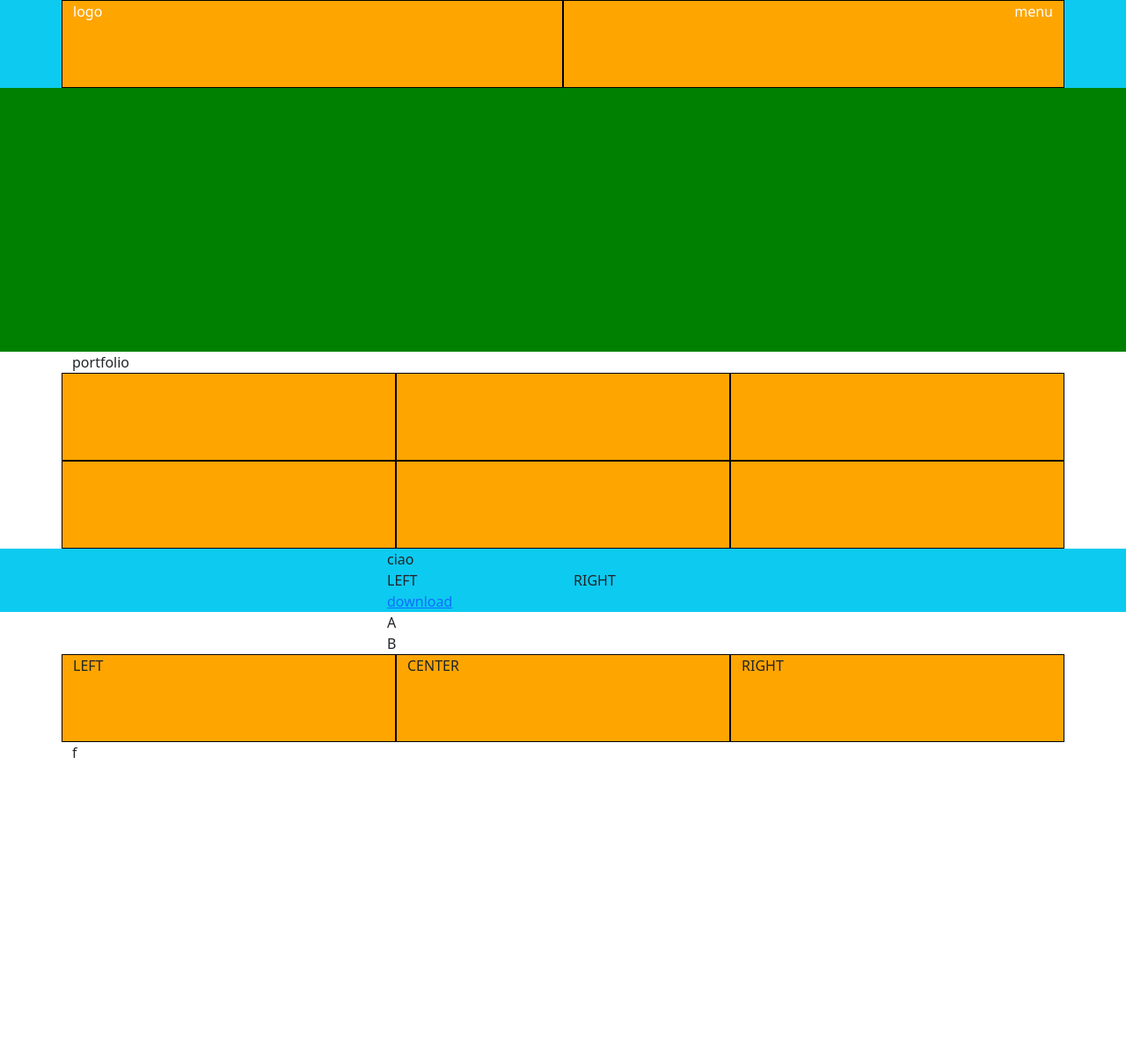
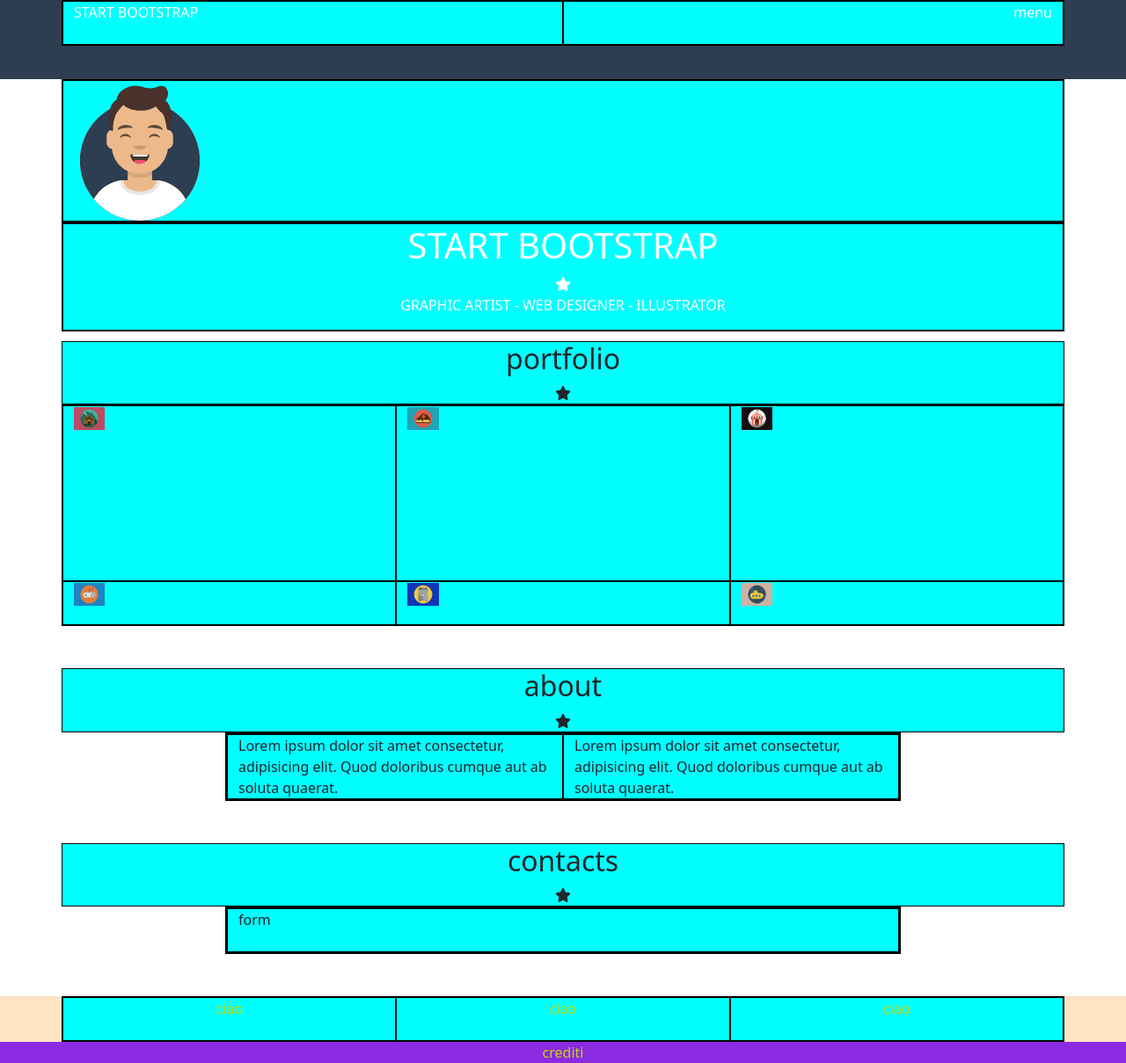
Before and after one commit to mirkettinho/-html-css-bootstrap-freelancer, a plain HTML site: page index.html in a window 1280 px wide. Shown: the whole page at 88% size. Before the commit the page ends 868 px from the top, so only its background shows below. Drawn offline with nearby package versions, Linux system fonts and the light colour scheme.

Commit message:
[add] main image

```diff
--- a/css/style.css
+++ b/css/style.css
@@ -1,16 +1,56 @@
-.debug{
-  background-color: orange;
+/* debug */
+[class^= "container"],[class^= "col"], .ps-container{
+  background-color: aqua;
   border: 1px solid black;
-  min-height: 100px;
+  min-height: 50px;
+}
+
+.ps-container{
+  width: 60%;
+  margin: 0 auto;
+}
+
+header{
+  background-color: #2c3e50;
+  height: 90px;
+  color: white;
 }
 
 .ps-jumbotron{
-  height: 300px;
-  background-color: green;
+  color: red;
+  height: 250px;
+  color: rgb(255, 255, 255);
 }
 
-.ps-container{
-  width: 400px;
-  margin: 0 auto;
+footer{
+  color: rgb(195, 216, 8);
+}
 
+.footer-top{
+  background-color: bisque;
 }
+
+.footer-bottom{
+  background-color: blueviolet;
+}
+
+
+.image img{
+  width: 100%;
+}
+
+.image{
+  width: 150px;
+}
+
+img{
+  width: 10%;
+}
+
+.ps-col{
+ height: 200px;
+}
+
+.ps-col img{
+  object-fit: cover;
+}
--- a/index.html
+++ b/index.html
@@ -5,127 +5,146 @@
   <meta http-equiv="X-UA-Compatible" content="IE=edge">
   <meta name="viewport" content="width=device-width, initial-scale=1.0">
   <link href="https://cdn.jsdelivr.net/npm/bootstrap@5.0.2/dist/css/bootstrap.min.css" rel="stylesheet" integrity="sha384-EVSTQN3/azprG1Anm3QDgpJLIm9Nao0Yz1ztcQTwFspd3yD65VohhpuuCOmLASjC" crossorigin="anonymous">
+  <link rel="stylesheet" href="https://cdnjs.cloudflare.com/ajax/libs/font-awesome/6.3.0/css/all.min.css" integrity="sha512-SzlrxWUlpfuzQ+pcUCosxcglQRNAq/DZjVsC0lE40xsADsfeQoEypE+enwcOiGjk/bSuGGKHEyjSoQ1zVisanQ==" crossorigin="anonymous" referrerpolicy="no-referrer" />
   <link rel="stylesheet" href="css/style.css">
-  <title>Document</title>
+  <title>Freelancer</title>
 </head>
 <body>
 
   <!-- HEADER -->
-  <header class="bg-info text-white">
+  <header>
     <div class="container">
       <div class="row">
-        <div class="col-11 col-md-6 debug">
-          logo
+        <div class="col">
+          START BOOTSTRAP
         </div>
-        <div class="col-1 d-md-none debug">
-          H
+        <div class="col d-none d-lg-block text-end">
+          menu
         </div>
-        <div class="d-none d-md-block col-6 debug text-end">
-          menu
+        <div class="col d-lg-none text-end">
+          h
         </div>
       </div>
     </div>
   </header>
 
   <!-- JUMBOTRON -->
-  <div class="ps-jumbotron">
-    <div class="container h-100">
+  <div class="ps-jumbotron text-center">
+    <div class="container">
+      <div class="row">
+        <div class="col">
+          <div class="image">
+            <img src="img/avatar.svg" alt="avatar">
+          </div>
+        </div>
+      </div>
+    </div>
 
+    <div class="container">
+      <div class="row">
+        <div class="col">
+          <h1>START BOOTSTRAP</h1>
+          <div class="star"><i class="fa-solid fa-star"></i></div>
+          <p>GRAPHIC ARTIST - WEB DESIGNER - ILLUSTRATOR</p>
+        </div>
+      </div>
     </div>
   </div>
 
   <main>
 
     <!-- PORTFOLIO -->
-    <div class="container">
-      <div class="ps-title">
-        portfolio
+    <section id="portfolio" class="my-5">
+      <div class="container text-center">
+        <h2>portfolio</h2>
+        <div class="star"><i class="fa-solid fa-star"></i></div>
       </div>
-      <div class="row">
+      <div class="container">
+        <div class="row row-cols-1 row-cols-md-2 row-cols-lg-3 ">
 
-        <div class="col-md-6 col-lg-4 debug">
+          <div class="col ps-col">
+            <img src="img/cabin.png" alt="">
+          </div>
 
-        </div>
+          <div class="col">
+            <img src="img/cake.png" alt="">
+          </div>
 
-        <div class="col-md-6 col-lg-4 debug">
+          <div class="col">
+            <img src="img/circus.png" alt="">
+          </div>
 
-        </div>
+          <div class="col">
+            <img src="img/game.png" alt="">
+          </div>
 
-        <div class="col-md-6 col-lg-4 debug">
+          <div class="col">
+            <img src="img/safe.png" alt="">
+          </div>
 
-        </div>
-
-        <div class="col-md-6 col-lg-4  debug">
-
-        </div>
-
-        <div class="col-md-6 col-lg-4 debug">
-
-        </div>
-
-        <div class="col-md-6 col-lg-4 debug">
+          <div class="col">
+            <img src="img/submarine.png" alt="">
+          </div>
 
         </div>
       </div>
-    </div>
+    </section>
+
 
     <!-- ABOUT -->
-    <div class="container-fluid bg-info">
+    <section id="about" class="my-5">
+      <div class="container text-center">
+        <h2>about</h2>
+        <div class="star"><i class="fa-solid fa-star"></i></div>
+      </div>
       <div class="ps-container">
-        <div class="ps-title">
-          ciao
+        <div class="container-fluid">
+          <div class="row row-cols-1 row-cols-md-2">
+            <div class="col">
+              Lorem ipsum dolor sit amet consectetur, adipisicing elit. Quod doloribus cumque aut ab soluta quaerat.
+            </div>
+            <div class="col">
+              Lorem ipsum dolor sit amet consectetur, adipisicing elit. Quod doloribus cumque aut ab soluta quaerat.
+            </div>
+          </div>
+          <div class="button text-center">
+
+          </div>
         </div>
-        <div class="row">
-
-          <div class="col-md-6 ps-left">
-            LEFT
-          </div>
-
-          <div class="col-md-6 ps-right">
-            RIGHT
-          </div>
-
-        </div>
-
-        <a href="#">download</a>
       </div>
-    </div>
+    </section>
 
 
-    <section class="ps-contact ps-container">
-      <div class="contact-me">
-        A
+    <!-- CONTACTS -->
+    <section id="contacts" class="my-5">
+      <div class="container text-center">
+        <h2>contacts</h2>
+        <div class="star"><i class="fa-solid fa-star"></i></div>
       </div>
-
-      <div class="form">
-        B
+      <div class="ps-container">
+        <div class="container-fluid">
+          <div class="row">
+            <div class="col">
+              form
+            </div>
+          </div>
+        </div>
       </div>
-
     </section>
 
   </main>
 
-  <footer class="">
-    <div class="container">
-      <div class="row">
-
-        <div class="col-md-4 debug">
-          LEFT
-        </div>
-
-        <div class="col-md-4 debug">
-          CENTER
-        </div>
-
-        <div class="col-md-4 debug">
-          RIGHT
+  <footer class="text-center">
+    <div class="footer-top">
+      <div class="container">
+        <div class="row row-cols-1 row-cols-md-3">
+          <div class="col">ciao</div>
+          <div class="col">ciao</div>
+          <div class="col">ciao</div>
         </div>
       </div>
-
-      <div class="diritti">
-        f
-      </div>
     </div>
+    <div class="footer-bottom">crediti</div>
   </footer>
 
 </body>
```
Also changed, not shown: img/avatar.svg (added), img/cabin.png (added), img/cake.png (added), img/circus.png (added), img/game.png (added), img/safe.png (added), img/submarine.png (added).
